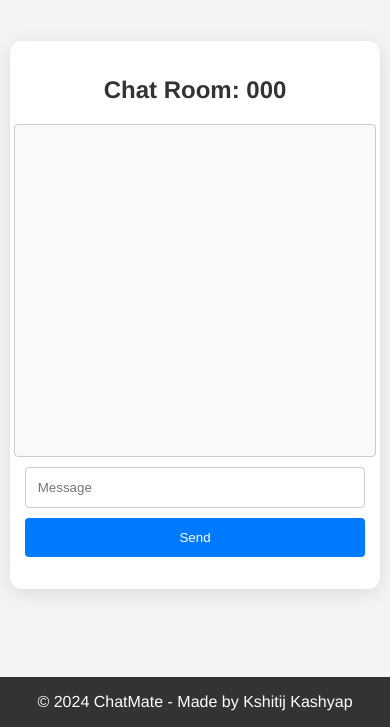
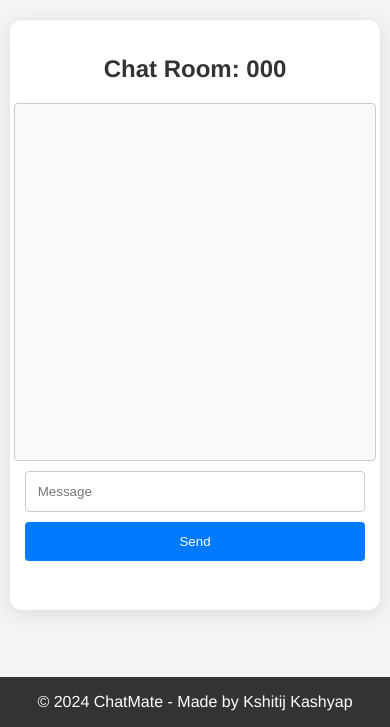
Before and after one commit to kshitij7704/Chatroom_Application, a Flask app: template templates/room.html in a window 390 px wide. Shown: the part 117-844 px from the top of the page. Run offline with Flask 3, Linux system fonts and the light colour scheme; the template is opened without the code that fills it: most values are stand-ins (such as "Sample title", 1, 10 or a date in 2020); some libraries are stand-ins or nearby versions.

Commit message:
Added style changes

```diff
--- a/static/css/home.css
+++ b/static/css/home.css
@@ -141,7 +141,7 @@ form.main h4 {
     }
 
     .con1 {
-        margin-top: 35px;
+        margin-top: 70px;
     }
 
     .con1, .con2 {
--- a/static/css/room.css
+++ b/static/css/room.css
@@ -199,6 +199,14 @@
         padding: 15px;
     }
 
+    .content {
+        height: 70vh;
+    }
+
+    .message-box {
+        height: 100%;
+    }
+
     .message-box .messages {
         height: 60%;
     }
--- a/templates/home.html
+++ b/templates/home.html
@@ -19,10 +19,10 @@
         <form method="post" class="main">
             <h3>Enter a Chat Room</h3>
             <div>
-                <input type="text" name="name" placeholder="Enter a name" value="{{name}}">
+                <input type="text" name="name" placeholder="Enter a name" value="{{name}}" autocomplete="off">
             </div>
             <div class="join">
-                <input type="text" name="code" placeholder="Enter a room code" value="{{code}}">
+                <input type="text" name="code" placeholder="Enter a room code" value="{{code}}" autocomplete="off">
                 <button type="submit" name="join" class="join">Join Room</button>
             </div>
             <button type="submit" name="create" class="create-btn">Create Room</button>
```
